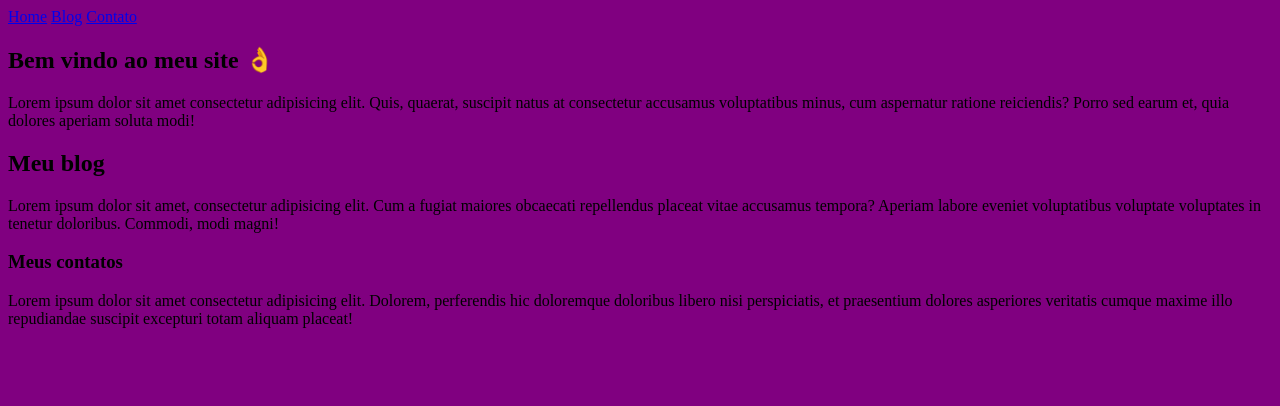
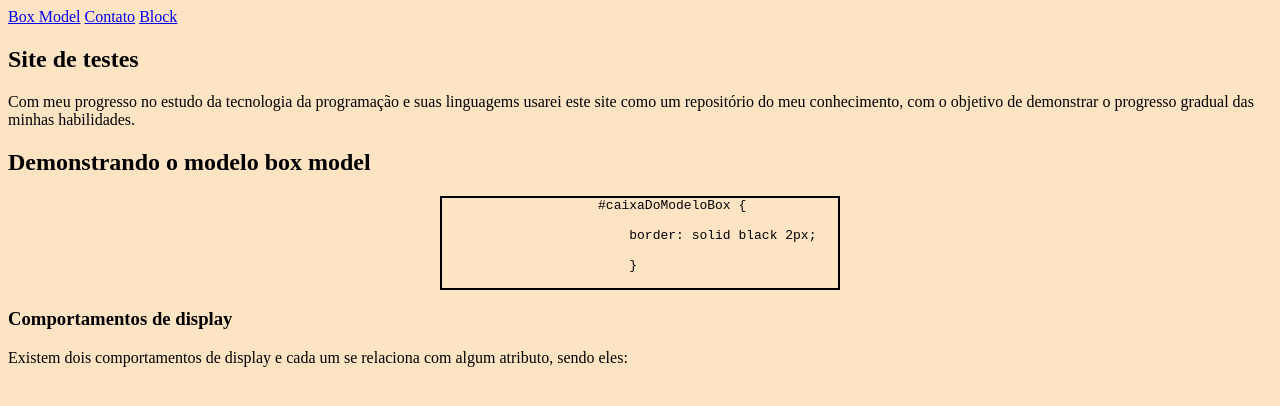
Before and after one commit to Shimoteg/Primeiro-Site, a plain HTML site: page index.html in a window 1280 px wide. Drawn offline with Linux system fonts and the light colour scheme.

Commit message:
Guia-boxModel

```diff
--- a/index.html
+++ b/index.html
@@ -1,36 +1,36 @@
 <!DOCTYPE html>
 <html lang="pt-br">
-    <link>
+    <head>
         <meta charset="UTF-8">
         <meta name="viewport" content="width=device-width, initial-scale=1.0">
         <title>Document</title>
-    <link rel="stylesheet" e href="style.css">
-    </link>
+        <link rel="stylesheet" href="style.css">
     </head>
 
-
+    <body>
         <nav>
-        <a href="#nome">Home</a>
-        <a href="#blog">Blog</a>
-        <a href="#contato">Contato</a>
+            <a href="#boxModel">Box Model</a>
+            <a href="#block-inline">Contato</a>
+            <a href="#block">Block</a>
         </nav>
 
         <main>
             <section id="home">
-            <h1>Bem vindo ao meu site 👌</h1>
-            <p>Lorem ipsum dolor sit amet consectetur adipisicing elit. Quis, quaerat, suscipit natus at consectetur accusamus voluptatibus minus, cum aspernatur ratione reiciendis? Porro sed earum et, quia dolores aperiam soluta modi!</p>
+                <h1>Site de testes</h1>
+                <p>Com meu progresso no estudo da tecnologia da programação e suas linguagems usarei este site como um repositório do meu conhecimento, com o objetivo de demonstrar o progresso gradual das minhas habilidades.</p>
             </section>
-        <section id="blog">
-            <h2>Meu blog</h2>
-            <p>Lorem ipsum dolor sit amet, consectetur adipisicing elit. Cum a fugiat maiores obcaecati repellendus placeat vitae accusamus tempora? Aperiam labore eveniet voluptatibus voluptate voluptates in tenetur doloribus. Commodi, modi magni!</p>
+            <section id="boxModel">
+                <h2>Demonstrando o modelo box model</h2>
+                <pre id="caixaDoModeloBox">
+                    #caixaDoModeloBox { <br>
+                        border: solid black 2px; <br>
+                        }
+                    </pre>
             </section>
-        <section id="contato">
-            <h3>Meus contatos</h3>
-            <p>Lorem ipsum dolor sit amet consectetur adipisicing elit. Dolorem, perferendis hic doloremque doloribus libero nisi perspiciatis, et praesentium dolores asperiores veritatis cumque maxime illo repudiandae suscipit excepturi totam aliquam placeat!</p>
+            <section id="block-inline">
+                <h3> Comportamentos de display</h3>
+                <p>Existem dois comportamentos de display e cada um se relaciona com algum atributo, sendo eles: </p>
             </section>
         </main>
-
-    <body>
-
     </body>
 </html>
--- a/style.css
+++ b/style.css
@@ -1,3 +1,10 @@
 * {
-    background-color: purple;
+    background-color: bisque;
 }
+
+#caixaDoModeloBox {
+    border: solid black 2px;
+    box-sizing: border-box;
+    width: 400px;
+    margin: auto;
+}
```
Lines whose indentation alone changed are shown as unchanged.
